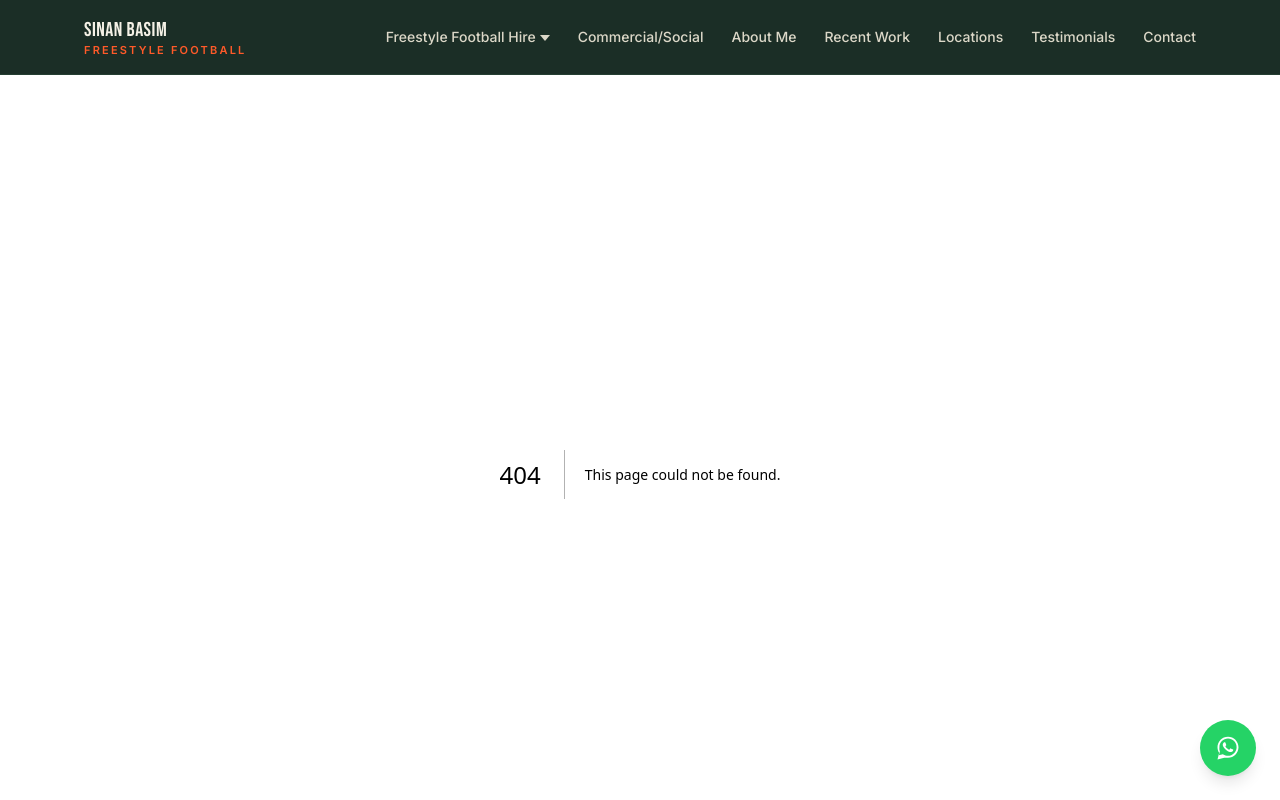
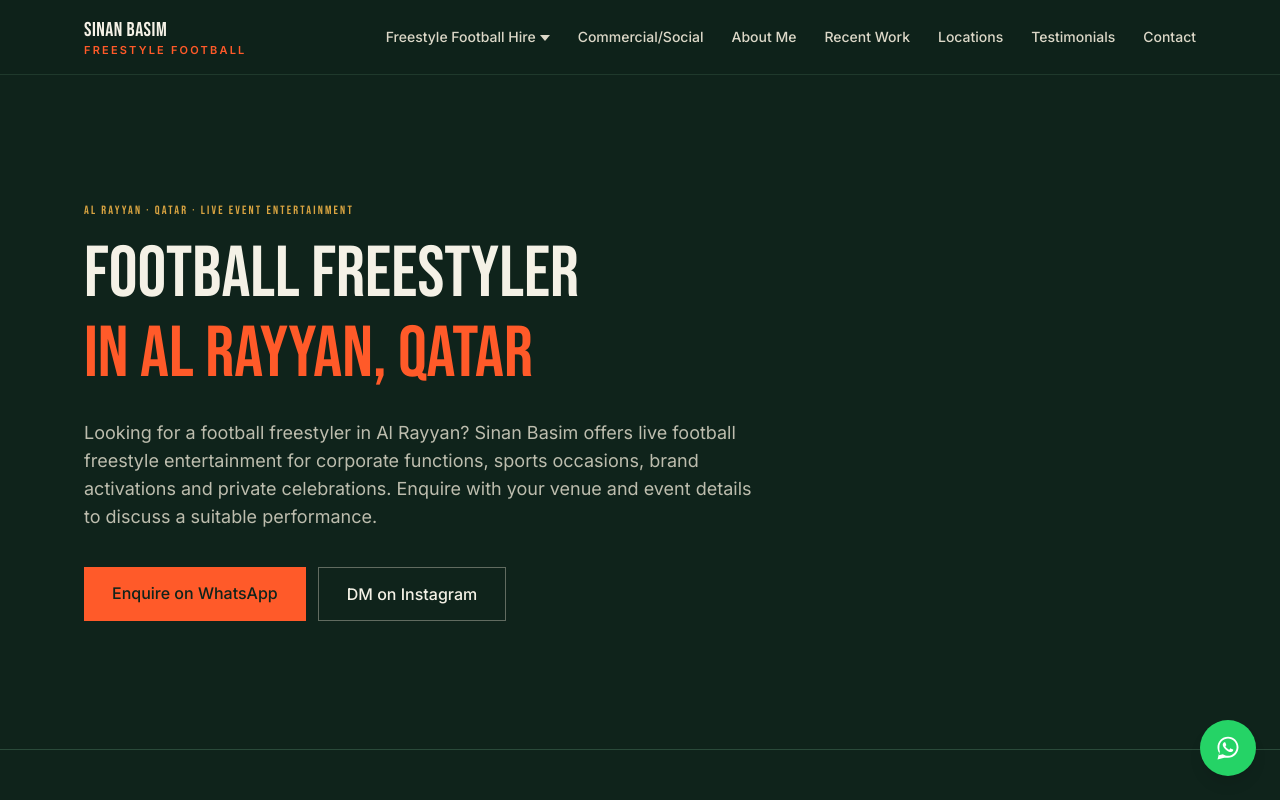
Before and after one commit to sh1blue/sinan, a Next.js app: page /football-freestyler-al-rayyan in a window 1280 px wide. Before the commit this address had no page. Shown: the top 800 px of the page. Built offline with nearby package versions, Linux system fonts and the light colour scheme.

Commit message:
Add Al Rayyan football freestyler landing page

```diff
--- /dev/null
+++ b/src/app/football-freestyler-al-rayyan/page.tsx
@@ -0,0 +1,25 @@
+import LocationLandingPage from "@/components/LocationLandingPage";
+
+export const metadata = {
+  title: "Football Freestyler in Al Rayyan, Qatar | Sinan Basim",
+  description: "Looking for a football freestyler in Al Rayyan? Sinan Basim offers live football freestyle entertainment for corporate functions, sports occasions, brand activations and private celebrations. Enquire with your venue and event details to discuss a suitable performance.",
+  alternates: { canonical: "/football-freestyler-al-rayyan" },
+  openGraph: {
+    type: "website" as const,
+    url: "https://sbnfreestyler.com/football-freestyler-al-rayyan",
+    title: "Football Freestyler in Al Rayyan, Qatar | Sinan Basim",
+    description: "Enquire about football freestyle performances in Al Rayyan, Qatar with Sinan Basim. Event entertainment for sports, brands and celebrations.",
+  },
+};
+
+export default function AlRayyanFreestylerPage() {
+  return (
+    <LocationLandingPage
+      name="Al Rayyan"
+      slug="al-rayyan"
+      intro="Looking for a football freestyler in Al Rayyan? Sinan Basim offers live football freestyle entertainment for corporate functions, sports occasions, brand activations and private celebrations. Enquire with your venue and event details to discuss a suitable performance."
+      localContext="Al Rayyan brings together residential communities, education, sport and major public venues. A football freestyle performance can add a live, visual feature to an event programme, whether it is a community celebration, organised sports occasion or company gathering."
+      eventContext="For organisers in Al Rayyan, the performance can be planned as a stage feature, audience interaction moment or short entertainment segment between programme activities. The format depends on the venue, audience and event schedule."
+    />
+  );
+}
```
